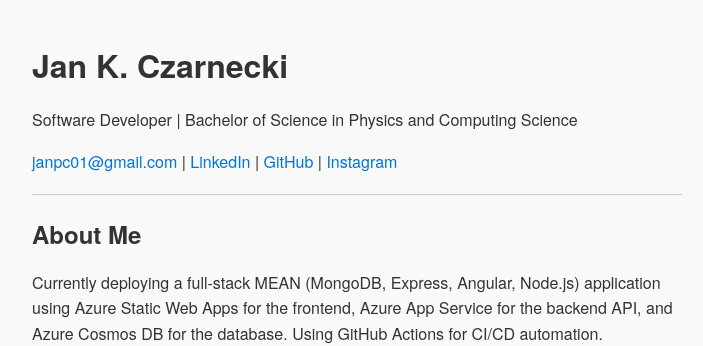
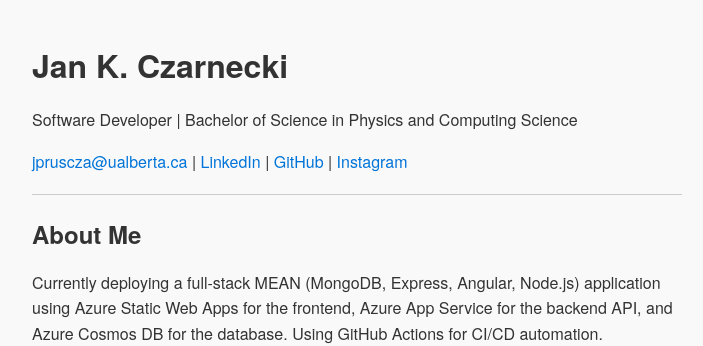
Before and after one commit to janpc01/janpc01.github.io, a Jekyll site: the page built from index.html, in a window 1280 px wide and 900 px high. Shown: the top 346 px of the window, without its empty margins (283-986 px from the left). Built offline with Jekyll 4.4.1, drawn with Linux system fonts in a browser that asks for light colours; some web fonts are replaced.

Commit message:
Update index.html

```diff
--- a/index.html
+++ b/index.html
@@ -5,7 +5,7 @@ title: "Jan K. Czarnecki"
 <h1>Jan K. Czarnecki</h1>
 <p>Software Developer | Bachelor of Science in Physics and Computing Science</p>
 <p>
-    <a href="mailto:janpc01@gmail.com">janpc01@gmail.com</a> |
+    <a href="mailto:jpruscza@ualberta.ca">jpruscza@ualberta.ca</a> |
     <a href="https://linkedin.com/in/jan-k-czarnecki/" target="_blank">LinkedIn</a> |
     <a href="https://github.com/janpc01" target="_blank">GitHub</a> |
     <a href="https://instagram.com/janpc__" target="_blank">Instagram</a>
```
